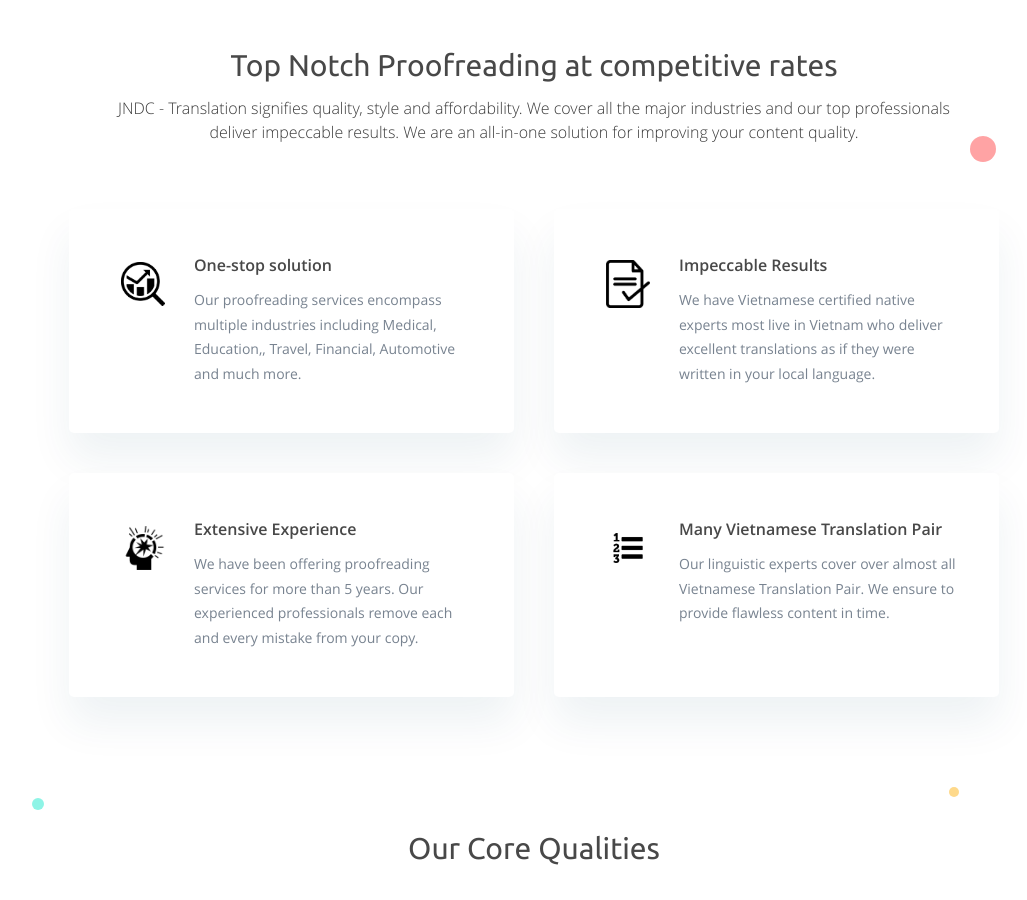
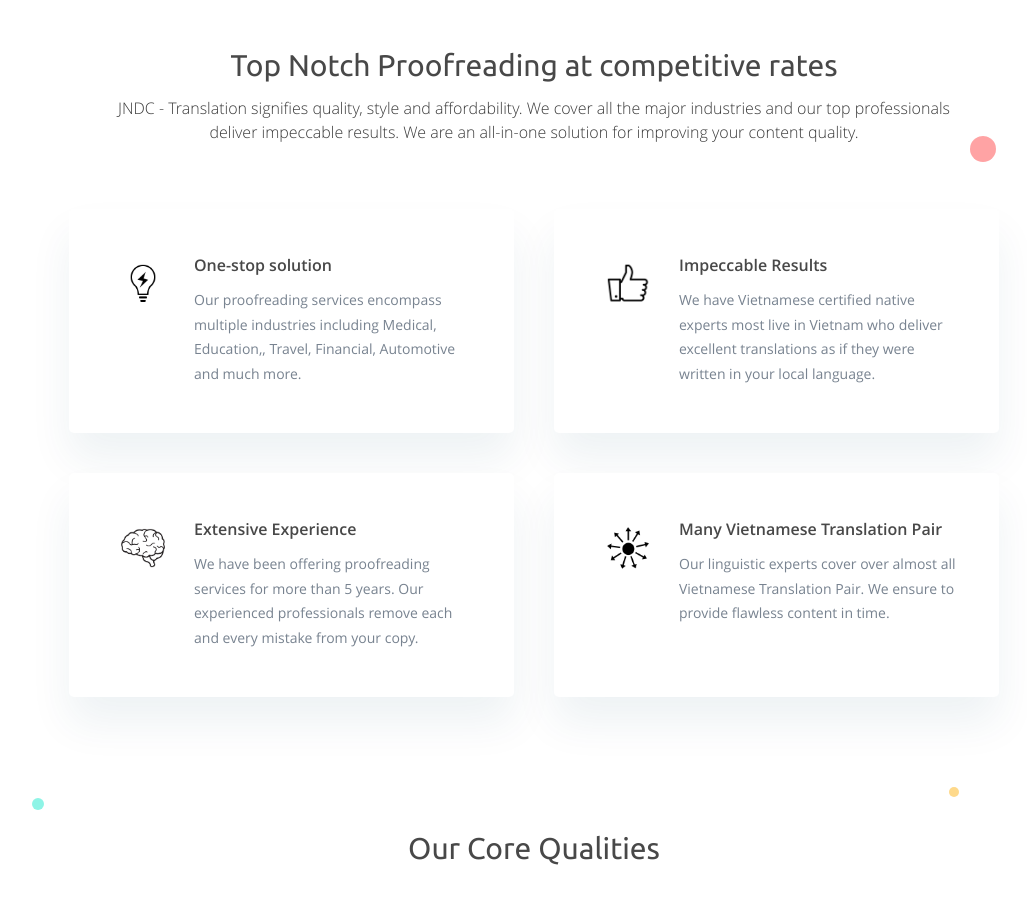
Before and after one commit to jndctranslation/landing_page, a Jekyll site: the page built from pages/proofreading.md, in a window 1280 px wide and 900 px high, scrolled down 880 px. Shown: the whole window, without its empty margins (106-1133 px from the left). Built offline with Jekyll 4.4.1, drawn with Linux system fonts in a browser that asks for light colours.

Commit message:
Update Website Pages “proofreading_page_information”

```diff
--- a/_data/pages/proofreading.yml
+++ b/_data/pages/proofreading.yml
@@ -23,24 +23,24 @@ block_3:
   background_image: ''
   color_overlay: 'rgba(50, 50, 50, 0)'
   items:
-    - icon: /assets/images/upload/img_234448.png
+    - icon: /assets/images/upload/solution_1268026.png
       text: >-
         Our proofreading services encompass multiple industries including
         Medical, Education,, Travel, Financial, Automotive and much more.
       title: One-stop solution
-    - icon: >-
-        /assets/images/upload/4137121-health-evaluate-svg-png-icon-free-download-168769-evaluates-png-888_981_preview.png
+    - icon: /assets/images/upload/like-icon-black-22.png
       text: >-
         We have Vietnamese certified native experts most live in Vietnam who
         deliver excellent translations as if they were written in your local
         language.
       title: Impeccable Results
-    - icon: /assets/images/upload/35083-200.png
+    - icon: >-
+        /assets/images/upload/294b526de0f9dbecf3b6dabc51e0df39_brains-clipart-simple-pencil-and-in-color-brains-clipart-simple_1000-1000.png
       text: >-
         We have been offering proofreading services for more than 5 years. Our
         experienced professionals remove each and every mistake from your copy.
       title: Extensive Experience
-    - icon: /assets/images/upload/numbered4.png
+    - icon: /assets/images/upload/many-icon-5.png
       text: >-
         Our linguistic experts cover over almost all Vietnamese Translation
         Pair. We ensure to provide flawless content in time.
```
